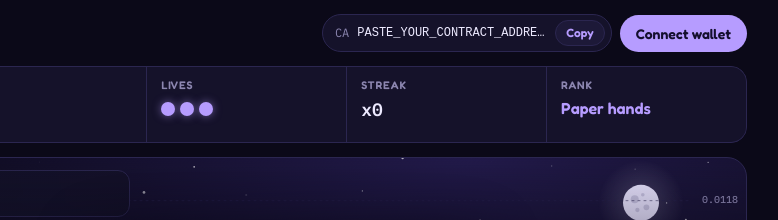
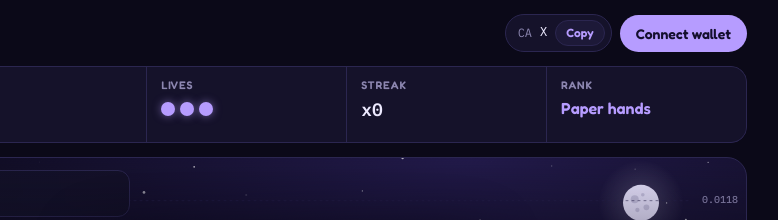
Before and after one commit to rafaeldesp/fomojumper, a plain HTML site: page index.html in a window 1280 px wide. Shown: the top 220 px of the page, 353-1131 px from the left. Drawn offline with Linux system fonts and the light colour scheme.

Commit message:
Update index.html

```diff
--- a/index.html
+++ b/index.html
@@ -233,7 +233,7 @@ button:focus-visible,a:focus-visible,input:focus-visible{outline:2px solid var(-
 <script>
 (() => {
   // ====== CONFIG: put your token contract address here ======
-  const TOKEN_CA = "PASTE_YOUR_CONTRACT_ADDRESS";
+  const TOKEN_CA = "X";
   const SITE_URL = "https://fomojumper.xyz";
 
   const $ = id => document.getElementById(id);
```
